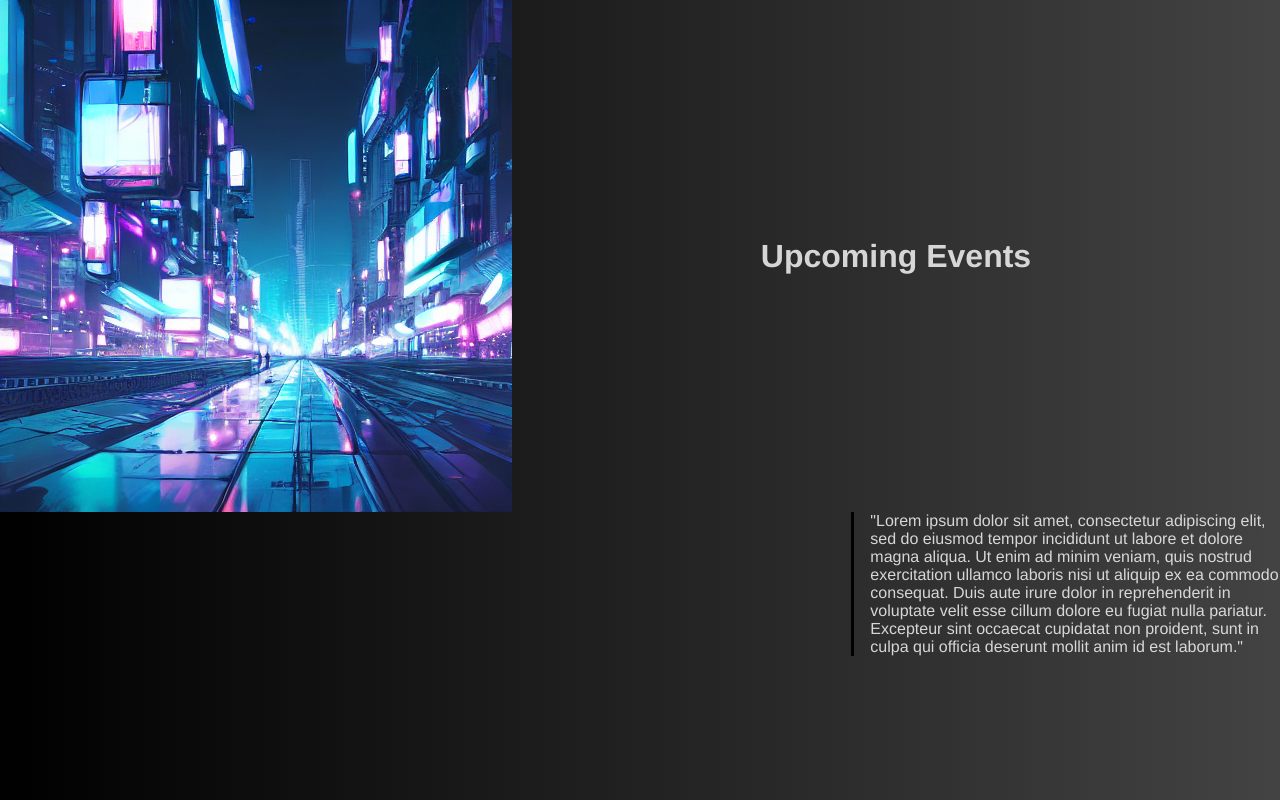
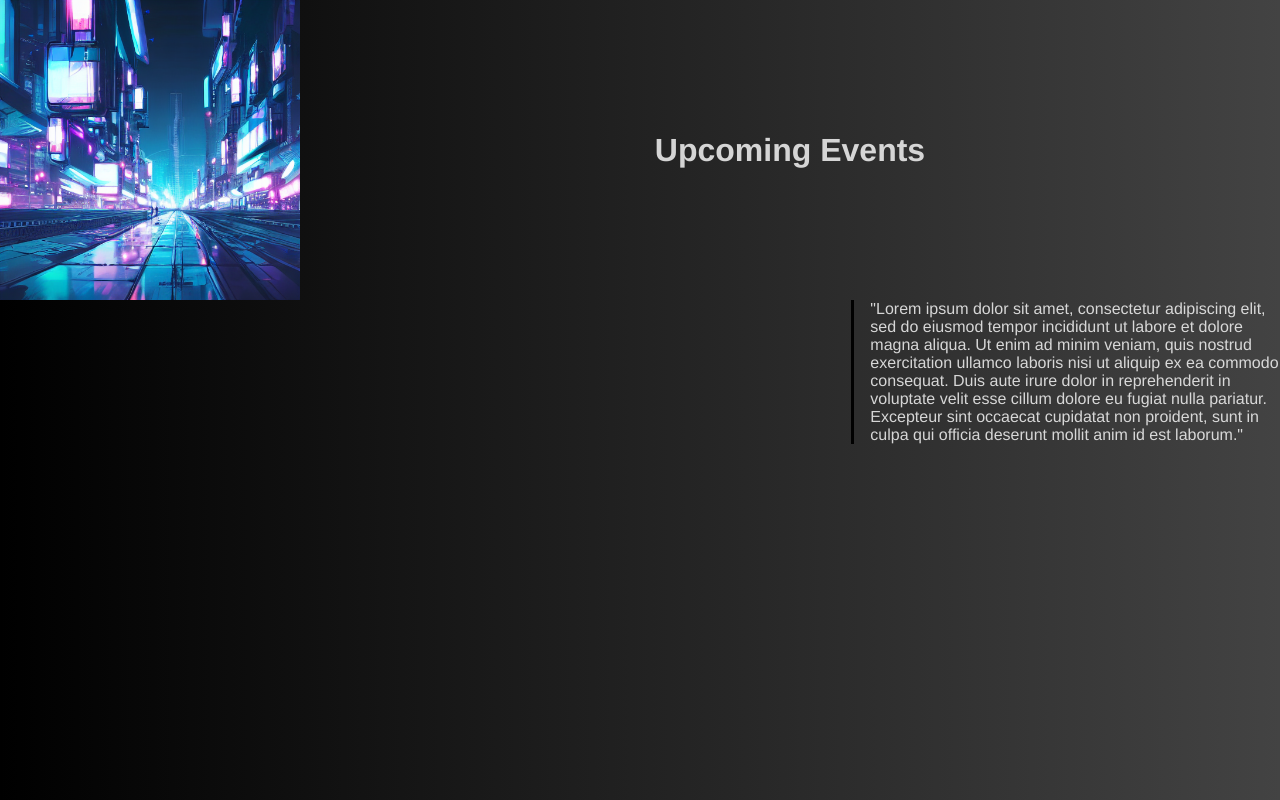
Before and after one commit to WTTest503/Calendar, a plain HTML site: page index.html in a window 1280 px wide. Drawn offline with Linux system fonts and the light colour scheme; no server answers.

Commit message:
fix size

```diff
--- a/index.html
+++ b/index.html
@@ -71,7 +71,7 @@
 <body>
 
     <div class="topSection">
-        <img src="Logo_with_no_Backround.png">
+        <img style="height:300px;" src="Logo_with_no_Backround.png">
         <div style="flex:1;">
             <h1 style="text-align:center;">Upcoming Events</h1>
         </div>
```
